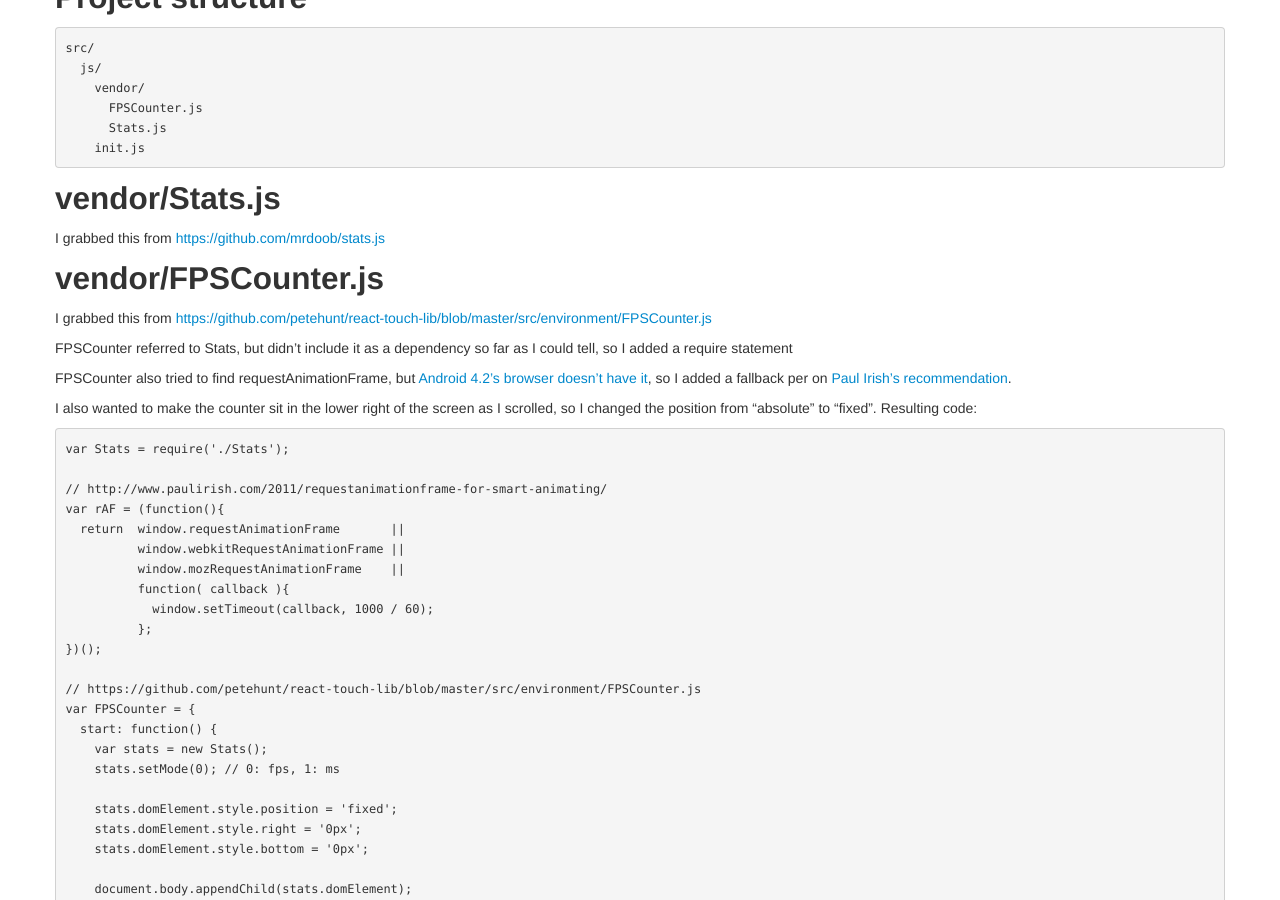
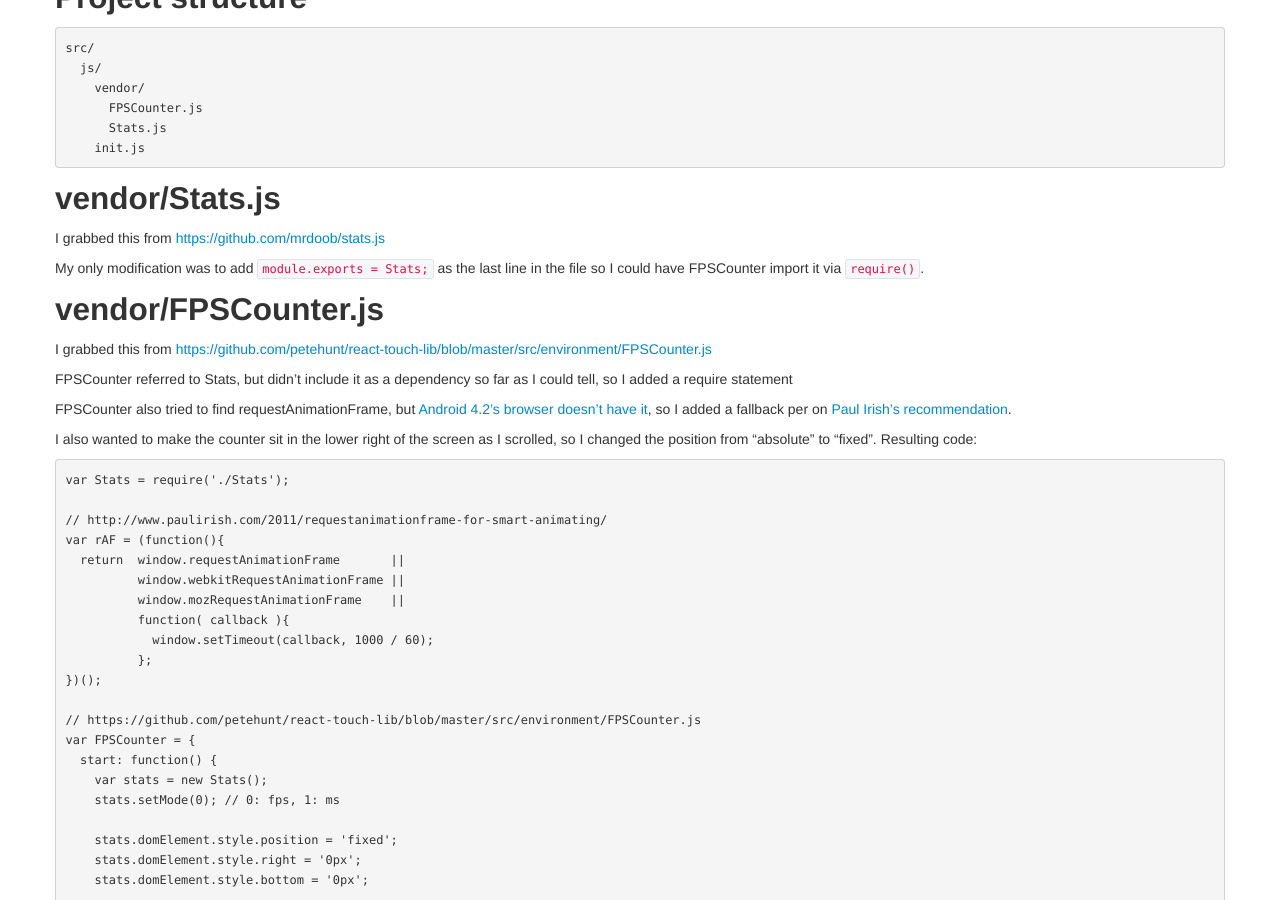
Before and after one commit to erikeldridge/erikeldridge.github.com, a Jekyll site: the page built from _posts/2014-07-08-javascript-frame-rate-counter.md, in a window 1280 px wide and 900 px high, scrolled down 633 px. Built offline with Jekyll 4.4.1, drawn with Linux system fonts in a browser that asks for light colours; comment, search, counter and statistics services are not loaded.

Commit message:
note Stats export

```diff
--- a/_posts/2014-07-08-javascript-frame-rate-counter.md
+++ b/_posts/2014-07-08-javascript-frame-rate-counter.md
@@ -42,6 +42,8 @@ Display frame rate on a javascript app (React app running in Cordova on Android)
 ## vendor/Stats.js
 
 I grabbed this from [https://github.com/mrdoob/stats.js](https://github.com/mrdoob/stats.js)
+
+My only modification was to add `module.exports = Stats;` as the last line in the file so I could have FPSCounter import it via `require()`.
 
 
 ## vendor/FPSCounter.js
```
